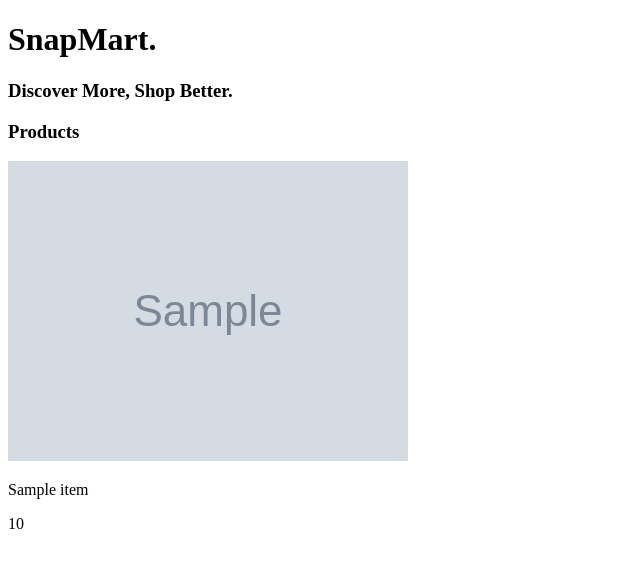
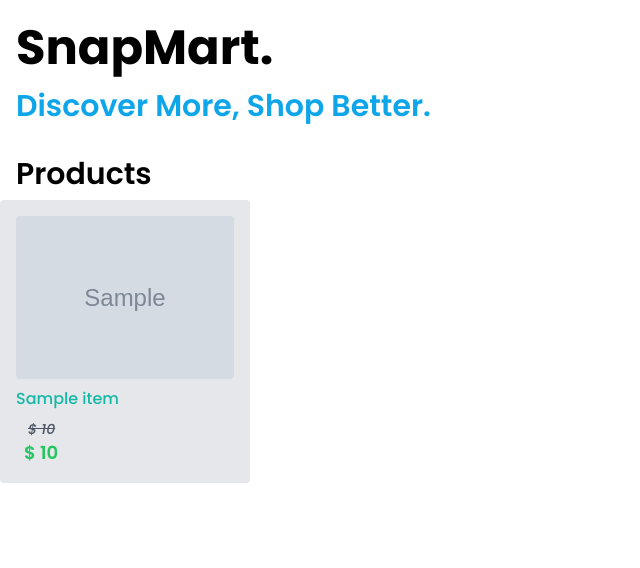
Before and after one commit to chriswilder3/SnapMart, a Django app: template shop/templates/index.html in a window 1280 px wide. Shown: the top 568 px of the page, without its empty margins (0-640 px from the left). Run offline with Django 5.2, Linux system fonts and the light colour scheme; the template is opened without the code that fills it: most values are stand-ins (such as "Sample title", 1, 10 or a date in 2020); grey boxes marked "Sample" are stand-in pictures; some libraries are stand-ins or nearby versions.

Commit message:
added index page

```diff
--- a/shop/templates/index.html
+++ b/shop/templates/index.html
@@ -5,28 +5,45 @@
     <meta http-equiv="X-UA-Compatible" content="IE=edge">
     <meta name="viewport" content="width=device-width, initial-scale=1.0">
     <title>Document</title>
+    <link rel="preconnect" href="https://fonts.googleapis.com">
+    <link rel="preconnect" href="https://fonts.gstatic.com" crossorigin>
+    <link href="https://fonts.googleapis.com/css2?family=DM+Sans:ital,opsz,wght@0,9..40,100..1000;1,9..40,100..1000&family=Montserrat:ital,wght@0,100..900;1,100..900&family=Poppins:ital,wght@0,100;0,200;0,300;0,400;0,500;0,600;0,700;0,800;0,900;1,100;1,200;1,300;1,400;1,500;1,600;1,700;1,800;1,900&display=swap" rel="stylesheet">
+    <script src="http://cdn.tailwindcss.com"></script>
+
+    <style>
+        body{
+            font-family: "Poppins", sans-serif;
+        }
+    </style>
 </head>
-<body>
-
+<body class="">
+    <!-- bg-gradient-to-r from-pink-200 to-orange-200 p-5  -->
      <nav>
 
      </nav>
-    <div class="jumbotron ">
-        <h1>
+    <div class="jumbotron p-4">
+        <h1 class="text-5xl font-bold py-2">
             SnapMart.
         </h1>
-        <h3>
+        <h3 class="text-3xl text-sky-500 font-semibold py-2 ">
             Discover More, Shop Better.
         </h3>
     </div>
-    <div class="ProductList ">
-        <h3>
-            Products
-        </h3>
+    <h3 class=" text-3xl px-4 py-2 font-semibold">
+        Products
+    </h3>
+    <div class="ProductList grid grid-cols-5
+            items-center gap-2 ">
+
         {% for item in items %}
-            <img src="{{item.image}}" alt="">
-            <p> {{ item.name }} </p>
-            <p> {{ item.price }}</p>
+            <div class="bg-gray-200 mx-auto p-4 text-wrap font-medium rounded
+                    hover:bg-gray-300">
+                <img class="w-56 rounded" src="{{item.image}}" alt="">
+                <p class=" py-2 text-teal-500"> {{ item.name }} </p>
+                <p class="px-2 line-through ml-1 text-sm text-gray-600 "> <i> &#36 {{ item.price }} </i> </p>
+                <p class="px-2 text-green-500 text-lg font-semibold ">  &#36 {{ item.discount_price }}  </p>
+
+            </div>
         {% endfor %}
     </div>
 </body>
--- /dev/null
+++ b/shop/urls.py
@@ -0,0 +1,7 @@
+from django.urls import path
+
+from . import views
+
+urlpatterns = [
+    path('',views.home, name='index'),
+]
--- a/snapmart/urls.py
+++ b/snapmart/urls.py
@@ -15,8 +15,10 @@ Including another URLconf
     2. Add a URL to urlpatterns:  path('blog/', include('blog.urls'))
 """
 from django.contrib import admin
-from django.urls import path
+from django.urls import path,include
 
 urlpatterns = [
+    path('',include('shop.urls')),
     path('admin/', admin.site.urls),
+
 ]
```
